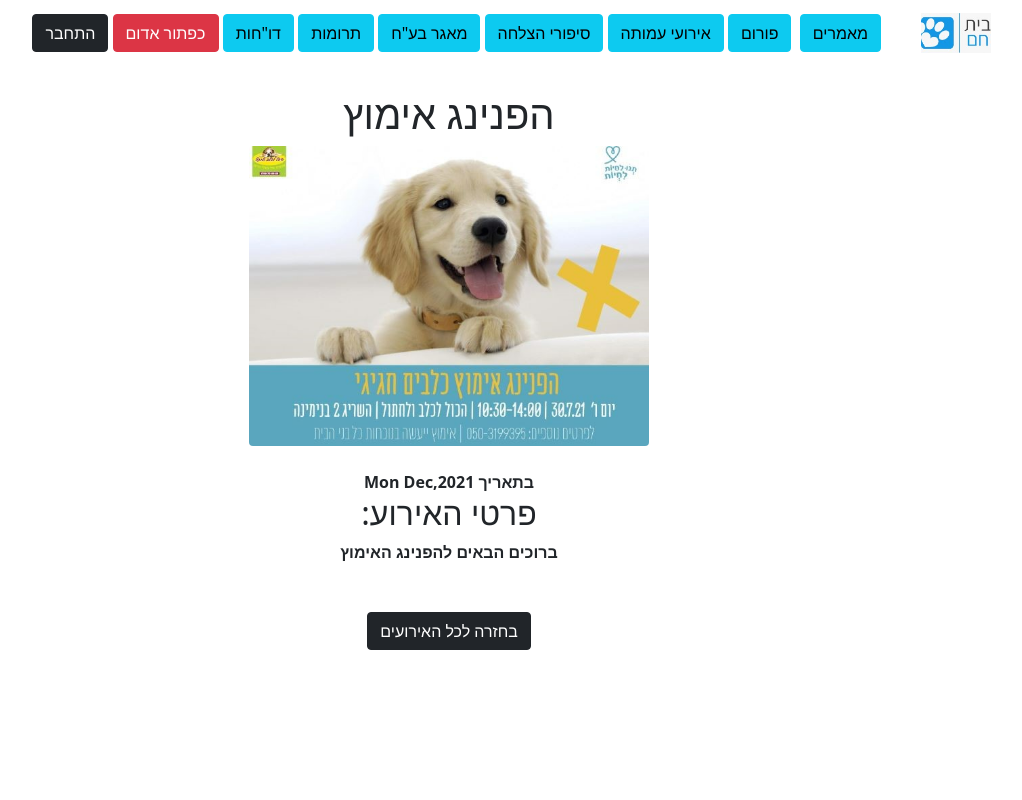
After one commit to BaitHam-33/BaitHam, a Django app: page /Event/event_detail/1 in a window 1280 px wide. The commit adds this page. Shown: the whole page, without its empty margins (191-1213 px from the left). Run offline with Django 3.2, Linux system fonts and the light colour scheme; data comes from the database, SQL or seed files in the repository; parts of the project's set-up code (start-up, migrations or seed data) failed here and were passed over; some libraries are stand-ins or nearby versions.

Commit message:
add event detail html page - topaz

```diff
--- a/Event/templates/Event/all_events.html
+++ b/Event/templates/Event/all_events.html
@@ -45,7 +45,8 @@
          <h5><b>{{ event.name }}</h5></b>
         <h4 class="text-muted">{{ event.date|date:'D M,Y'|upper }}</h4>
         <p>{{ event.text|striptags}}</p>
-        <img  src={% if event.image %}{{ event.image.url }} {% endif %} class="rounded" height=300 width=400></a>
+        <a href="/Event/event_detail/{{event.id}} "><img  src={% if event.image %}{{ event.image.url }}{% endif %}
+          class="rounded" height=300 width=400></a>
         <br>
     <br>
         {% if user.is_authenticated and user.is_superuser %}
--- /dev/null
+++ b/Event/templates/Event/event_detail.html
@@ -0,0 +1,41 @@
+{% extends "adopter/Base.html" %}
+{% load static %}
+{% block content %}
+<link href="https://cdn.jsdelivr.net/npm/bootstrap@5.1.3/dist/css/bootstrap.min.css" rel="stylesheet"
+      integrity="sha384-1BmE4kWBq78iYhFldvKuhfTAU6auU8tT94WrHftjDbrCEXSU1oBoqyl2QvZ6jIW3" crossorigin="anonymous">
+<head>
+    <style>
+        h1 {
+            text-align: center;
+        }
+
+        p {
+            text-align: center;
+        }
+
+        div {
+            text-align: center;
+        }
+
+    </style>
+    <meta charset="UTF-8">
+    <title>{{object.name}}</title>
+<br>
+</head>
+<body>
+<div>
+<h1>{{object.name}}</h1>
+<img src = {{object.image.url}} class="rounded" height=300 width=400>
+    <br>
+    <br>
+
+<b> בתאריך {{object.date | date:'D M,Y'}}</b>
+    <h2>פרטי האירוע:</h2>
+<b>{{object.text}}</b> <br>
+</div>
+<br>
+<br>
+<a href="{% url 'Event:all_events' %}" class="btn btn-dark">בחזרה לכל האירועים</a>
+
+</body>
+{% endblock content %}
--- a/Event/urls.py
+++ b/Event/urls.py
@@ -7,4 +7,5 @@ urlpatterns = [
     path('all_events/', views.all_events, name='all_events'),
     path('createEvent/', views.createEvent, name='createEvent'),
     path('deleteEvent/<event_id>',views.deleteEvent,name='deleteEvent'),
+    path('event_detail/<int:id>', views.Event_detail , name='event_detail')
 ]
--- a/Event/views.py
+++ b/Event/views.py
@@ -26,3 +26,11 @@ def deleteEvent(request, event_id):
     Event = event.objects.get(pk=event_id)
     Event.delete() # delete the report from the database
     return redirect('Event:all_events') # refers to the page of all events
+
+def Event_detail(request, id=None):
+    """the function presents a single page of each event according to the user request"""
+    event_obj = None
+    if id is not None:
+        event_obj = event.objects.get(id=id)
+    context = {"object": event_obj}
+    return render(request, 'Event/event_detail.html', context=context)
```
